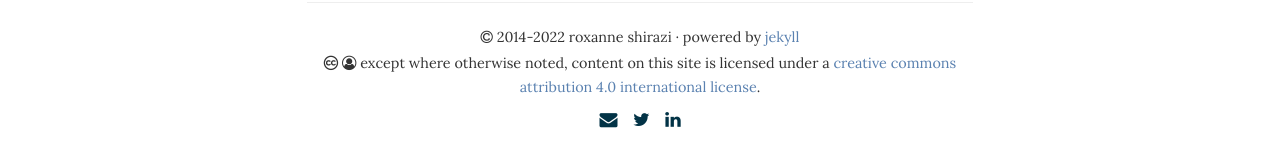
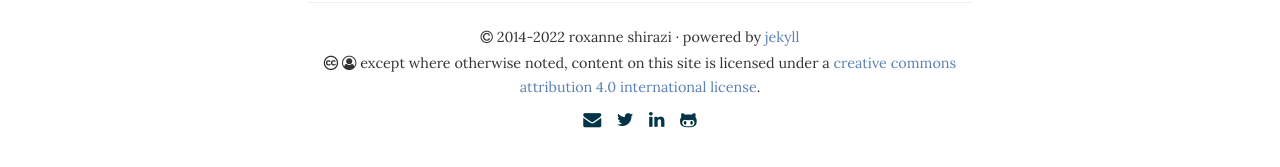
Before and after one commit to rshirazi/rshirazi.github.io, a Jekyll site: the page built from index.html, in a window 1280 px wide. Shown: the part 531-698 px from the top of the page. Built offline with Jekyll 4.4.1, drawn with Linux system fonts in a browser that asks for light colours.

Commit message:
added footer link

```diff
--- a/_includes/footer.html
+++ b/_includes/footer.html
@@ -12,5 +12,6 @@
       <a href="mailto:rshirazi@gc.cuny.edu"><i class="fa fa-envelope"></i></a>
       <a href="https://twitter.com/RoxanneShirazi"><i class="fa fa-twitter"></i></a>
       <a href="https://www.linkedin.com/in/roxanneshirazi/"><i class="fa fa-linkedin"></i></a>
+      <a href="https://github.com/rshirazi"><i class="fa fa-github-alt"></i></a>
     </div>
   </footer>
```
